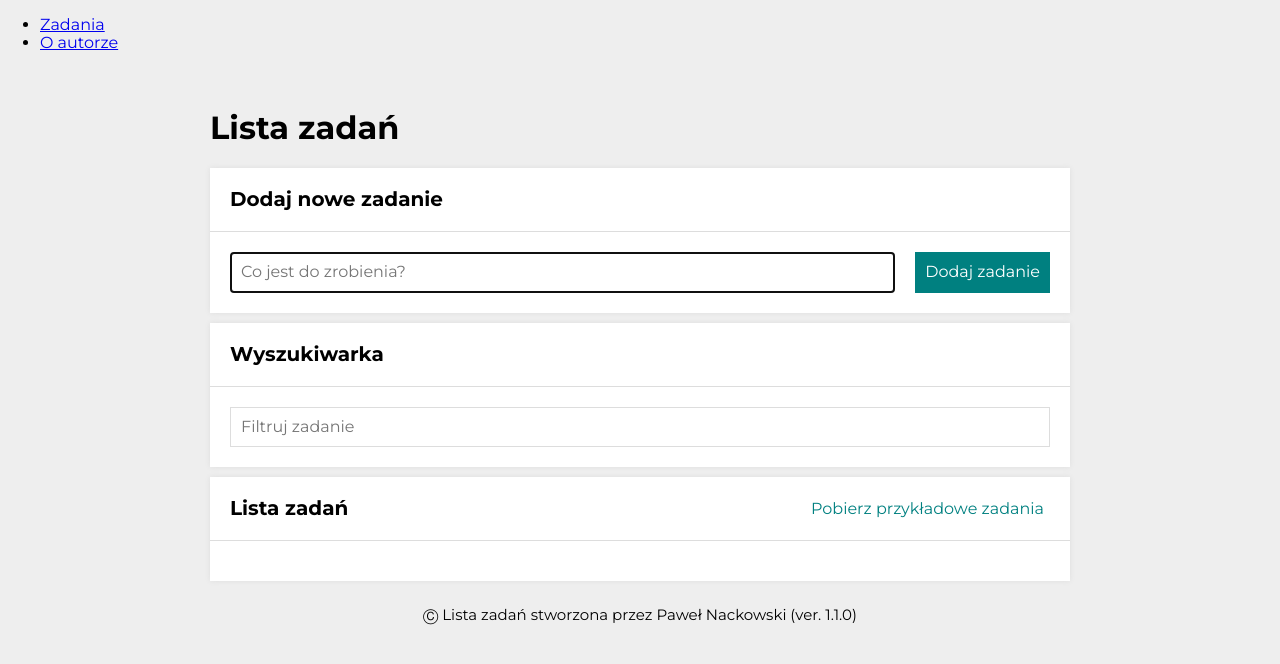
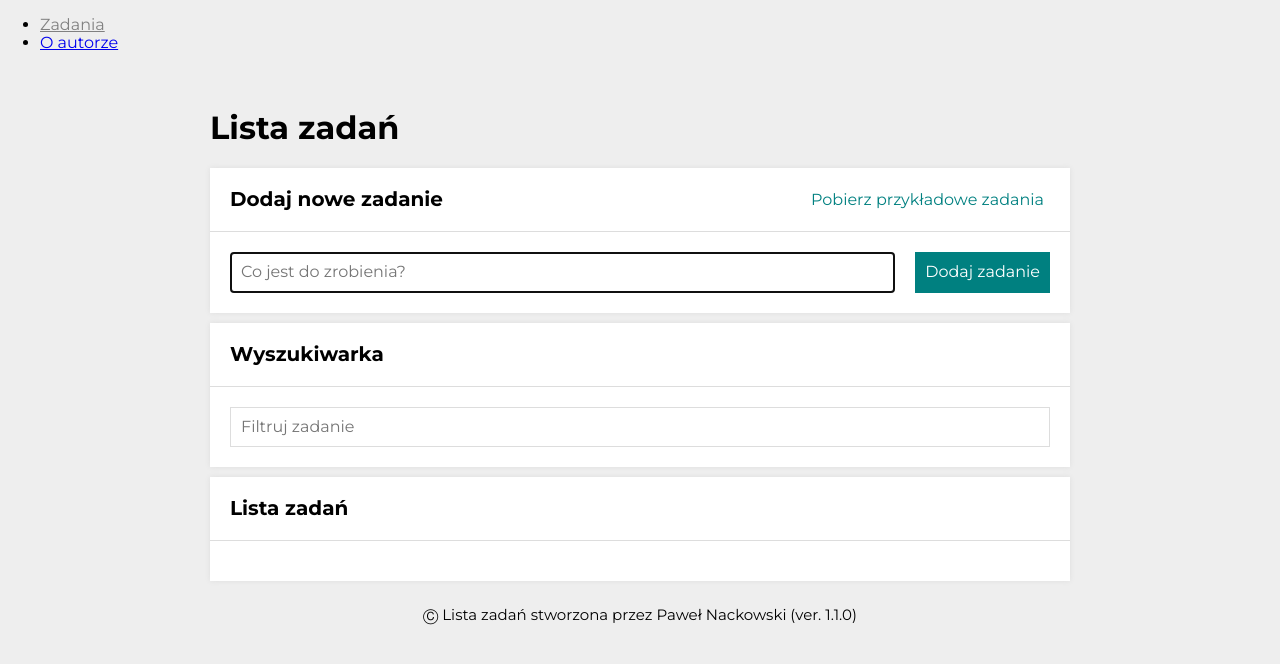
Before and after one commit to PawelNackowski/todo-list-react, a React (Create React App) app: page /#/zadania in a window 1280 px wide. Shown: the top 664 px of the page. Built offline with nearby package versions, Linux system fonts and the light colour scheme.

Commit message:
added loading exaplmeTasks

```diff
--- a/src/App.js
+++ b/src/App.js
@@ -1,17 +1,18 @@
-import { Link, Switch, Route, Redirect, HashRouter } from "react-router-dom";
+import { Switch, Route, Redirect, HashRouter } from "react-router-dom";
 import Author from "./features/authorPages";
 import TasksPages from "./features/TasksPages";
 import TaskPages from "./features/tasks/TaskPages";
+import { StyledNavLink } from "./styled";
 
 const App = () => (
   <HashRouter>
     <nav>
       <ul>
         <li>
-          <Link to="/zadania">Zadania</Link>
+          <StyledNavLink to="/zadania">Zadania</StyledNavLink>
         </li>
         <li>
-          <Link to="/autor">O autorze</Link>
+          <StyledNavLink to="/autor">O autorze</StyledNavLink>
         </li>
       </ul>
       <Switch>
--- a/src/features/TasksPages/Buttons/index.js
+++ b/src/features/TasksPages/Buttons/index.js
@@ -6,7 +6,6 @@ import {
   selectHideDone,
   selectAreEpmtyTask,
   selectIsEveryTaskDone,
-  fetchExampleTasks
 } from "../../tasks/tasksSlice";
 
 const Buttons = () => {
@@ -17,11 +16,6 @@ const Buttons = () => {
   const dispatch = useDispatch();
   return (
     <Wrapper>
-      <Button
-        onClick={() => dispatch(fetchExampleTasks())}
-      >
-        Pobierz przykładowe zadania
-      </Button>
       {
         !areTaskEmpty && (
           <>
--- /dev/null
+++ b/src/features/TasksPages/ExampleTask/index.js
@@ -0,0 +1,24 @@
+import { useDispatch, useSelector } from "react-redux"
+import { fetchExampleTasks, selectLoading } from "../../tasks/tasksSlice";
+import { Button, Wrapper } from "../Buttons/styled"
+
+const ExampleTask = () => {
+  const dispatch = useDispatch();
+  const Loading = useSelector(selectLoading);
+
+  return (
+    <Wrapper>
+      <Button
+        onClick={() => dispatch(fetchExampleTasks())} disabled={Loading}
+      >
+        {Loading
+          ? "Ładowanie"
+          : "Pobierz przykładowe zadania"
+        }
+
+      </Button>
+    </Wrapper>
+  )
+}
+
+export default ExampleTask;
--- a/src/features/TasksPages/index.js
+++ b/src/features/TasksPages/index.js
@@ -5,6 +5,7 @@ import { Container, Footer } from "../../styled";
 import Section from "../../common/Section";
 import Header from "../../common/Header";
 import Search from "./Search";
+import ExampleTask from "./ExampleTask";
 
 function TasksPages() {
   return (
@@ -13,6 +14,7 @@ function TasksPages() {
       <Section
         title="Dodaj nowe zadanie"
         body={<Form />}
+        extraHeaderContent={<ExampleTask />}
       />
 
       <Section
--- a/src/features/tasks/tasksSaga.js
+++ b/src/features/tasks/tasksSaga.js
@@ -1,14 +1,15 @@
 import { takeEvery, call, put, takeLatest, delay, select } from "redux-saga/effects";
 import { getExampleTasks } from "./getExampleTasks";
 import { saveTasksInLocalStorege } from "./tasksLocalStorage";
-import { fetchExampleTasks, selectTasks, setTasks, } from "./tasksSlice";
+import { fetchExampleTasks, fetchExampleTasksError, fetchExampleTasksSuccess, selectTasks } from "./tasksSlice";
 
 function* fetchExampleTasksHandler() {
   try {
     yield delay(1000);
     const exmapleTasks = yield call(getExampleTasks);
-    yield put(setTasks(exmapleTasks))
+    yield put(fetchExampleTasksSuccess(exmapleTasks));
   } catch (error) {
+    yield put(fetchExampleTasksError());
     yield call(alert, "coś poszło nie tak");
   }
 }
--- a/src/features/tasks/tasksSlice.js
+++ b/src/features/tasks/tasksSlice.js
@@ -6,6 +6,7 @@ const tasksSlice = createSlice({
   initialState: {
     tasks: getTasksFromLocalStorage(),
     hideDone: false,
+    loading: false,
   },
   reducers: {
     addTasks: ({ tasks }, { payload: task }) => {
@@ -25,11 +26,17 @@ const tasksSlice = createSlice({
     setAlldone: ({ tasks }) => {
       tasks.forEach((task) => task.done = true);
     },
-    fetchExampleTasks: () => { },
-    setTasks: (state, { payload: tasks }) => {
+    fetchExampleTasks: (state) => {
+      state.loading = true;
+    },
+    fetchExampleTasksSuccess: (state, { payload: tasks }) => {
+      state.loading = false;
       state.tasks = tasks;
+    },
+    fetchExampleTasksError: (state) => {
+      state.loading = false;
     }
-  },
+  }
 });
 
 export const {
@@ -39,13 +46,15 @@ export const {
   removeTask,
   setAlldone,
   fetchExampleTasks,
-  setTasks
+  fetchExampleTasksSuccess,
+  fetchExampleTasksError,
 } = tasksSlice.actions;
 
 const selectTasksState = state => state.tasks;
 
-export const selectTasks = state => selectTasksState(state).tasks;
+export const selectTasks = (state) => selectTasksState(state).tasks;
 export const selectHideDone = state => selectTasksState(state).hideDone;
+export const selectLoading = (state) => selectTasksState(state).loading;
 export const selectAreEpmtyTask = state => selectTasks(state).length === 0;
 export const selectIsEveryTaskDone = state => selectTasks(state).every(({ done }) => done);
 
@@ -59,7 +68,7 @@ export const selectTaskByQuery = (state, query) => {
     return tasks;
   }
 
-return tasks.filter(({content}) => content.toUpperCase().includes(query.trim().toUpperCase()));
+  return tasks.filter(({ content }) => content.toUpperCase().includes(query.trim().toUpperCase()));
 }
 
 export default tasksSlice.reducer;
```
Also changed, not shown: src/features/TasksPages/Search/index.js (+3 -4 lines).
